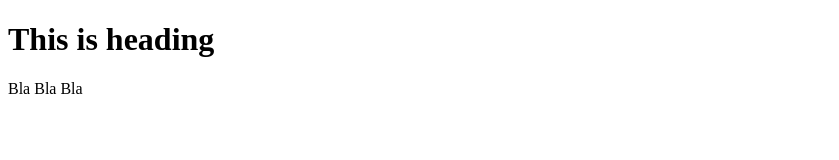
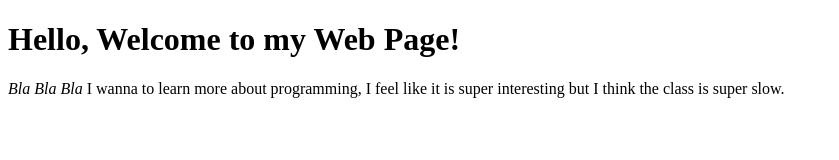
Before and after one commit to isaiah2286-cmis/isaiah2286-cmis-wd, a plain HTML site: page index.html in a window 1280 px wide. Shown: the whole page, without its empty margins (0-839 px from the left). Drawn offline with Linux system fonts and the light colour scheme.

Commit message:
modified

```diff
--- a/index.html
+++ b/index.html
@@ -2,16 +2,17 @@
 <html>
 	<head>
 		<title>
-			Hello, Welcome to my Web Page!
+			This is a random website
 		</title>
 		<meta charset= "utf-8"/>
 	</head>
 	<body>
 		<h1>
-			This is heading
+			Hello, Welcome to my Web Page!
 		</h1>
 		<p>
-			Bla Bla Bla
+			<i>Bla Bla Bla</i>
+			I wanna to learn more about programming, I feel like it is super interesting but I think the class is super slow.
 		</p>
 	</body>
 </html>
```
Also changed, not shown: cheatsheet.txt.
